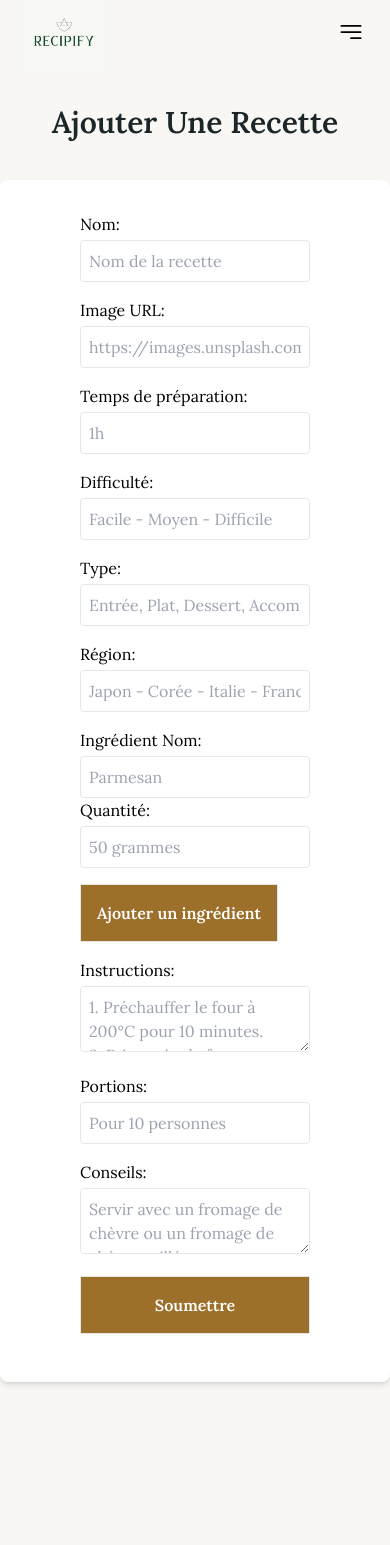
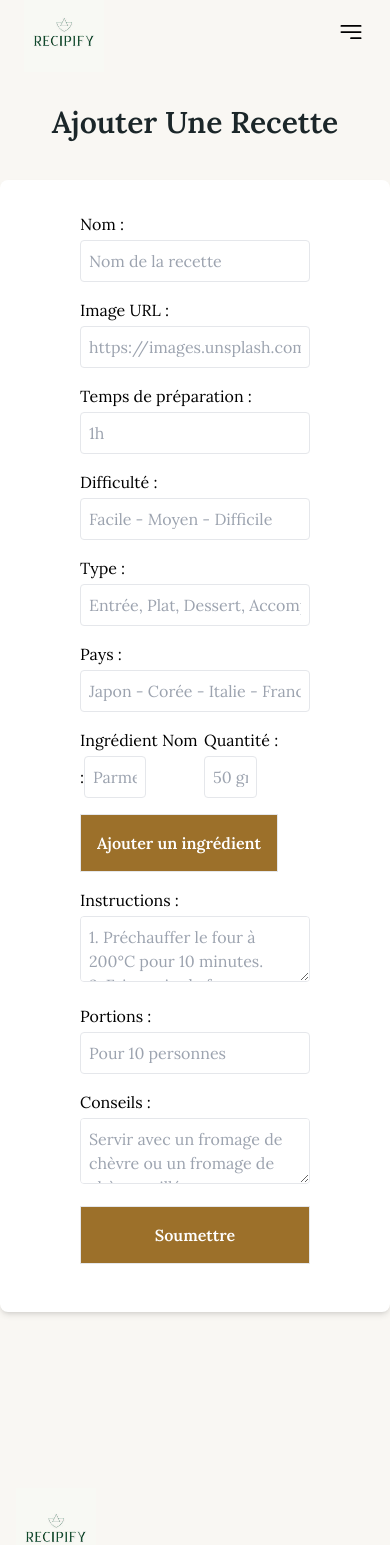
Before and after one commit to QuentinVigier/recipify-vite-react, a React (Vite) app: page /contribuer in a window 390 px wide. Shown: the top 1545 px of the page. Built offline with nearby package versions, Linux system fonts and the light colour scheme.

Commit message:
Correction CSS

```diff
--- a/src/Home.tsx
+++ b/src/Home.tsx
@@ -44,9 +44,12 @@ function Home() {
             <CategoryWrapper />
           </div>
           <FeaturedSection />
+          <section className="pt-8">
+          <h2 className="text-3xl font-semibold text-center text-secondary sm:text-5xl sm:leading-relaxed">Nos dernières recettes</h2>
           <ul className="grid grid-cols-2 mt-20 gap-7 md:grid-cols-3 lg:grid-cols-4 xl:grid-cols-5">
             <RecipeCard recettes={listRecettes} />
           </ul>
+          </section>
           <div className="flex justify-center py-5">
             <NavLink to="/recettes">
             <button className="w-full px-8 py-4 text-base font-semibold text-center transition duration-200 ease-in border border-[#9c702a] hover:bg-btnColor text-secondary hover:text-white rounde-lg focus:outline-none">Voir plus de recettes</button>
--- a/src/components/FeaturedSection.tsx
+++ b/src/components/FeaturedSection.tsx
@@ -5,7 +5,7 @@ const FeaturedSection = () => {
   return (
     <div className="flex flex-col items-center justify-between gap-12 px-5 my-4 overflow-hidden md:flex-row sm:my-20 md:gap-20 lg:px-10">
         <div className="relative">
-            <div className="absolute top-4 left6( bg-white text-secondary px-3 py-1 rounded-md uppercase trackind-wider">Featured Recipe</div>
+            <div className="absolute top-4 left6( bg-white text-secondary px-3 py-1 rounded-md uppercase trackind-wider">Recette de la semaine</div>
             <img src={FeaturedImg} alt="Featured Image"></img>
         </div>
 
--- a/src/components/Hero.tsx
+++ b/src/components/Hero.tsx
@@ -18,7 +18,7 @@ const Hero = () => {
 
             <form className="relative flex items-center p-4 bg-white rounded" onSubmit={handleSubmit}>
             <IoSearchOutline className="w-5 h-5 mr-2 text-neutral-400"/>
-            <input className="outline-none w-full placeholder:text-[#1b2629]" name="query" type="search" placeholder="Cherche une recette" id="search" required />
+            <input className="outline-none w-full placeholder:text-[#1b2629]" name="query" type="search" placeholder="Chercher une recette" id="search" required />
             </form>
     </div>
   )
--- a/src/pages/FormRecette.tsx
+++ b/src/pages/FormRecette.tsx
@@ -133,7 +133,7 @@ const RecipeForm: React.FC = () => {
                     </div>
                     <div className="flex-1 p-8 mx-12">
                         <label className="block mb-4">
-                            Nom:
+                            Nom :
                             <input
                                 className="w-full p-2 mt-1 border rounded"
                                 placeholder="Nom de la recette"
@@ -147,7 +147,7 @@ const RecipeForm: React.FC = () => {
                             )}
                         </label>
                         <label className="block mb-4">
-                            Image URL:
+                            Image URL :
                             <input
                                 className="w-full p-2 mt-1 border rounded"
                                 placeholder="https://images.unsplash.com/photo"
@@ -159,7 +159,7 @@ const RecipeForm: React.FC = () => {
                             {errors.img && <span className="text-red-500">{errors.img}</span>}
                         </label>
                         <label className="block mb-4">
-                            Temps de préparation:
+                            Temps de préparation :
                             <input
                                 className="w-full p-2 mt-1 border rounded"
                                 placeholder="1h"
@@ -173,7 +173,7 @@ const RecipeForm: React.FC = () => {
                             )}
                         </label>
                         <label className="block mb-4">
-                            Difficulté:
+                            Difficulté :
                             <input
                                 className="w-full p-2 mt-1 border rounded"
                                 placeholder="Facile - Moyen - Difficile"
@@ -187,7 +187,7 @@ const RecipeForm: React.FC = () => {
                             )}
                         </label>
                         <label className="block mb-4">
-                            Type:
+                            Type :
                             <input
                                 className="w-full p-2 mt-1 border rounded"
                                 placeholder="Entrée, Plat, Dessert, Accompagnement, Boisson"
@@ -201,7 +201,7 @@ const RecipeForm: React.FC = () => {
                             )}
                         </label>
                         <label className="block mb-4">
-                            Région:
+                            Pays :
                             <input
                                 className="w-full p-2 mt-1 border rounded"
                                 placeholder="Japon - Corée - Italie - France..."
@@ -215,11 +215,11 @@ const RecipeForm: React.FC = () => {
                             )}
                         </label>
                         {recipe.ingrédients.map((ingredient, index) => (
-                            <div key={index} className="mb-4">
+                            <div key={index} className="flex flex-row w-full">
                                 <label className="block">
-                                    Ingrédient Nom:
+                                    Ingrédient Nom :
                                     <input
-                                        className="w-full p-2 mt-1 border rounded"
+                                        className="w-1/2 p-2 mt-1 border rounded"
                                         placeholder="Parmesan"
                                         type="text"
                                         name="nom"
@@ -228,9 +228,9 @@ const RecipeForm: React.FC = () => {
                                     />
                                 </label>
                                 <label className="block">
-                                    Quantité:
+                                    Quantité :
                                     <input
-                                        className="w-full p-2 mt-1 border rounded"
+                                        className="w-1/2 p-2 mt-1 border rounded"
                                         placeholder="50 grammes"
                                         type="text"
                                         name="quantité"
@@ -246,12 +246,12 @@ const RecipeForm: React.FC = () => {
                         <button
                             type="button"
                             onClick={addIngredient}
-                            className="px-4 py-4 mb-4 text-base font-semibold text-center transition duration-200 ease-in border hover:border-[#9c702a] bg-btnColor hover:text-secondary hover:bg-amber-400 text-white rounde-lg focus:outline-none"
+                            className="px-4 py-4 mb-4 my-4 text-base font-semibold text-center transition duration-200 ease-in border hover:border-[#9c702a] bg-btnColor hover:text-secondary hover:bg-amber-400 text-white rounde-lg focus:outline-none"
                         >
                             Ajouter un ingrédient
                         </button>
                         <label className="block mb-4">
-                            Instructions:
+                            Instructions :
                             <textarea
                                 className="w-full p-2 mt-1 border rounded"
                                 placeholder="1. Préchauffer le four à 200°C pour 10 minutes.
@@ -265,7 +265,7 @@ const RecipeForm: React.FC = () => {
                             )}
                         </label>
                         <label className="block mb-4">
-                            Portions:
+                            Portions :
                             <input
                                 className="w-full p-2 mt-1 border rounded"
                                 placeholder="Pour 10 personnes"
@@ -279,7 +279,7 @@ const RecipeForm: React.FC = () => {
                             )}
                         </label>
                         <label className="block mb-4">
-                            Conseils:
+                            Conseils :
                             <textarea
                                 className="w-full p-2 mt-1 border rounded"
                                 placeholder="Servir avec un fromage de chèvre ou un fromage de chèvre grillé"
--- a/src/styles.css
+++ b/src/styles.css
@@ -1046,6 +1046,10 @@ video {
   min-height: 100dvh;
 }
 
+.w-1\/2 {
+  width: 50%;
+}
+
 .w-20 {
   width: 5rem;
 }
@@ -2456,6 +2460,10 @@ video {
 
 .pl-3 {
   padding-left: 0.75rem;
+}
+
+.pt-8 {
+  padding-top: 2rem;
 }
 
 .text-left {
@@ -3245,11 +3253,6 @@ video {
   background-color: rgb(99 102 241 / var(--tw-bg-opacity));
 }
 
-.hover\:bg-white:hover {
-  --tw-bg-opacity: 1;
-  background-color: rgb(255 255 255 / var(--tw-bg-opacity));
-}
-
 .hover\:font-bold:hover {
   font-weight: 700;
 }
```
